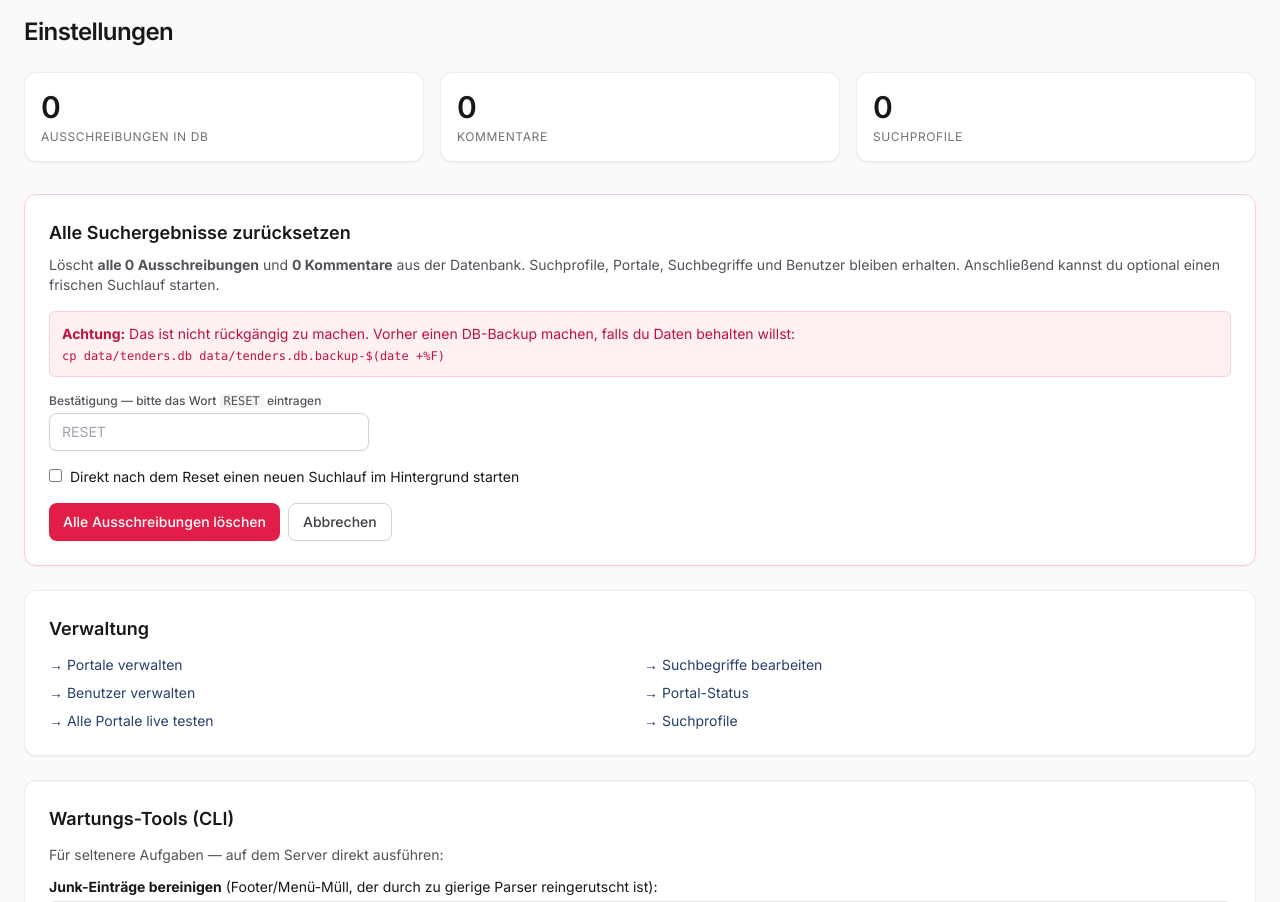
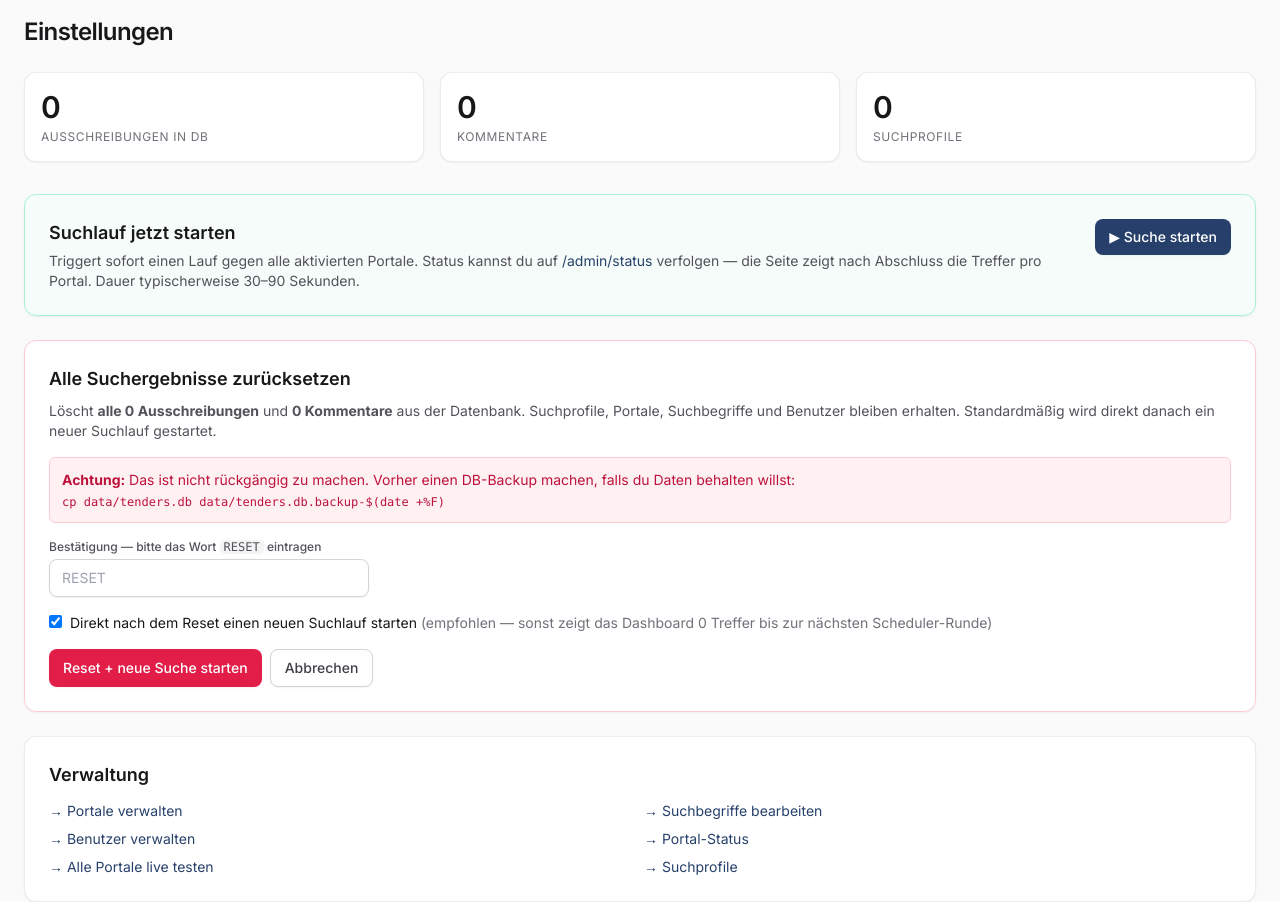
Before and after one commit to DauntlessGiantfromHugeSea/ausschreibungsplattform-fbe, a FastAPI app: page /admin/settings in a window 1280 px wide. Shown: the part 117-1019 px from the top of the page. Run offline with FastAPI, Linux system fonts and the light colour scheme; the visitor is signed in with stand-in values (Sample User, id 1); some libraries are stand-ins or nearby versions.

Commit message:
fix(settings): suche-jetzt-button + reset-rescrape default an + status auto-refresh
User-Symptom: 'jetzt laeuft das nicht. das soll sofort suchen'. Nach
Reset-Klick blieb die Status-Seite auf 'noch nicht' fuer alle 11 Portale,
weil:
1. die rescrape-Checkbox war nicht standardmaessig angehakt,
2. selbst wenn angehakt, hat is_pipeline_running() den Trigger geblockt
   wenn zufaellig schon ein Auto-Run lief,
3. die Status-Seite zeigte nicht, dass etwas im Hintergrund laeuft.

Backend (api.py):
- Neuer POST /admin/run-search: triggert sofort einen Suchlauf, separat
  vom Reset. Damit kann der User auch ohne 'RESET' tippen einen Lauf
  anstossen.
- /admin/reset-tenders: gate 'and not is_pipeline_running()' entfernt.
  run_pipeline_with_lock kuemmert sich intern um Doppellaeufe via Lock.
- /admin/status: rendert is_running ins Template.

Templates:
- settings.html: oben prominent ein gruener 'Suche starten'-Button
  (separat). Reset-Block: rescrape-Checkbox jetzt 'checked' by default
  + Hinweis 'empfohlen, sonst zeigt das Dashboard 0 Treffer bis zur
  naechsten Scheduler-Runde'. Button-Text 'Reset + neue Suche starten'
  statt nur 'Loeschen'.
- status.html: <meta refresh="15"> wenn ein Lauf laeuft, Banner mit
  pulsierendem gelben Punkt 'Suchlauf laeuft gerade...'. 'Suche starten'-
  Button im Header (versteckt waehrend laufendem Lauf).

Tests (2 neu): /admin/run-search triggert Pipeline + Login-Pflicht.
Volle Suite 95/95 gruen.

```diff
--- a/backend/api.py
+++ b/backend/api.py
@@ -654,6 +654,7 @@ def admin_status(request: Request):
             "configured_portals": enabled_portals(),
             "last_run": last_run,
             "summary": _portal_status_summary(last_run),
+            "is_running": is_pipeline_running(),
             "user": _session_user(request),
         },
     )
@@ -719,12 +720,33 @@ def admin_reset_tenders(
         .format(deleted_tenders, deleted_comments)
     )
 
-    if rescrape == "yes" and not is_pipeline_running():
+    if rescrape == "yes":
+        # Immer queueen - run_pipeline_with_lock kuemmert sich um Doppellaeufe
+        # via internem Lock. Nicht hier vorab gaten, sonst denkt der User
+        # 'der Reset hat keine Suche getriggert' weil zufaellig schon ein
+        # Auto-Run lief.
         background_tasks.add_task(run_pipeline_with_lock)
-        msg += " Suchlauf im Hintergrund gestartet."
+        msg += " Suchlauf gestartet."
 
     return RedirectResponse(
         url="/admin/settings?flash=" + msg.replace(" ", "+"),
+        status_code=303,
+    )
+
+
+@app.post("/admin/run-search")
+def admin_run_search(
+    request: Request,
+    background_tasks: BackgroundTasks,
+):
+    """Triggert sofort einen Suchlauf - separat von Reset, damit der User
+    auch ohne Loeschen einen frischen Lauf anstossen kann."""
+    user = _session_user(request)
+    if not user:
+        raise HTTPException(401, "Nicht angemeldet")
+    background_tasks.add_task(run_pipeline_with_lock)
+    return RedirectResponse(
+        url="/admin/settings?flash=Suchlauf+gestartet+-+Status+aktualisiert+sich+in+ca.+30+Sekunden.",
         status_code=303,
     )
 
--- a/backend/templates/settings.html
+++ b/backend/templates/settings.html
@@ -37,6 +37,32 @@
   </div>
 </div>
 
+<!-- Sofort-Suche-Button (separat, ohne Reset) -->
+<div class="card p-6 mb-6 border-emerald-200 bg-emerald-50/30">
+  <div class="flex items-start gap-4">
+    <div class="flex-1">
+      <h2 class="text-lg font-semibold mb-1">Suchlauf jetzt starten</h2>
+      <p class="text-sm text-zinc-600">
+        Triggert sofort einen Lauf gegen alle aktivierten Portale. Status
+        kannst du auf <a href="/admin/status" class="text-brand-700 hover:underline">/admin/status</a>
+        verfolgen — die Seite zeigt nach Abschluss die Treffer pro Portal.
+        Dauer typischerweise 30–90 Sekunden.
+      </p>
+      {% if is_running %}
+      <p class="mt-2 text-sm text-amber-700">
+        ⚙ Ein Suchlauf läuft gerade. Ein zweiter Klick wird automatisch
+        zusammengeführt.
+      </p>
+      {% endif %}
+    </div>
+    <form method="post" action="/admin/run-search">
+      <button type="submit" class="btn-primary whitespace-nowrap">
+        ▶ Suche starten
+      </button>
+    </form>
+  </div>
+</div>
+
 <!-- Reset-Funktion -->
 <div class="card p-6 mb-6 border-rose-200">
   <h2 class="text-lg font-semibold mb-2">Alle Suchergebnisse zurücksetzen</h2>
@@ -44,7 +70,7 @@
     Löscht <strong>alle {{ counts.tenders }} Ausschreibungen</strong> und
     <strong>{{ counts.comments }} Kommentare</strong> aus der Datenbank.
     Suchprofile, Portale, Suchbegriffe und Benutzer bleiben erhalten.
-    Anschließend kannst du optional einen frischen Suchlauf starten.
+    Standardmäßig wird direkt danach ein neuer Suchlauf gestartet.
   </p>
   <p class="text-sm text-rose-700 bg-rose-50 border border-rose-200 rounded-md p-3 mb-4">
     <strong>Achtung:</strong> Das ist nicht rückgängig zu machen. Vorher
@@ -63,17 +89,16 @@
                autocomplete="off" placeholder="RESET">
       </div>
       <label class="flex items-start gap-2 text-sm">
-        <input type="checkbox" name="rescrape" value="yes" class="mt-0.5"
-               {% if is_running %}disabled{% endif %}>
+        <input type="checkbox" name="rescrape" value="yes" class="mt-0.5" checked>
         <span>
-          Direkt nach dem Reset einen neuen Suchlauf im Hintergrund starten
-          {% if is_running %}<span class="text-zinc-500">(läuft bereits — Option deaktiviert)</span>{% endif %}
+          Direkt nach dem Reset einen neuen Suchlauf starten
+          <span class="text-zinc-500">(empfohlen — sonst zeigt das Dashboard 0 Treffer bis zur nächsten Scheduler-Runde)</span>
         </span>
       </label>
       <div class="flex gap-2">
         <button type="submit"
                 class="btn bg-rose-600 text-white hover:bg-rose-700 focus:ring-rose-500">
-          Alle Ausschreibungen löschen
+          Reset + neue Suche starten
         </button>
         <a href="/admin/settings" class="btn-ghost">Abbrechen</a>
       </div>
```
Also changed, not shown: backend/templates/status.html (+22 -3 lines), tests/test_comments.py (+15 -0 lines).
